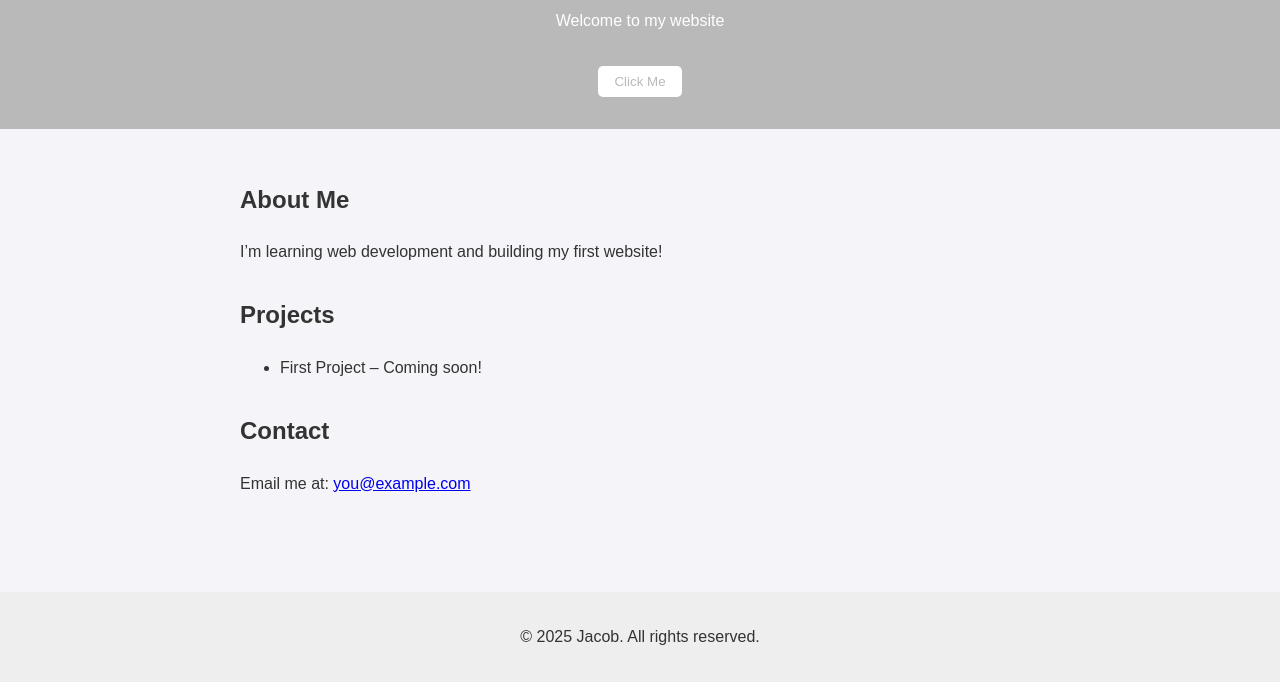
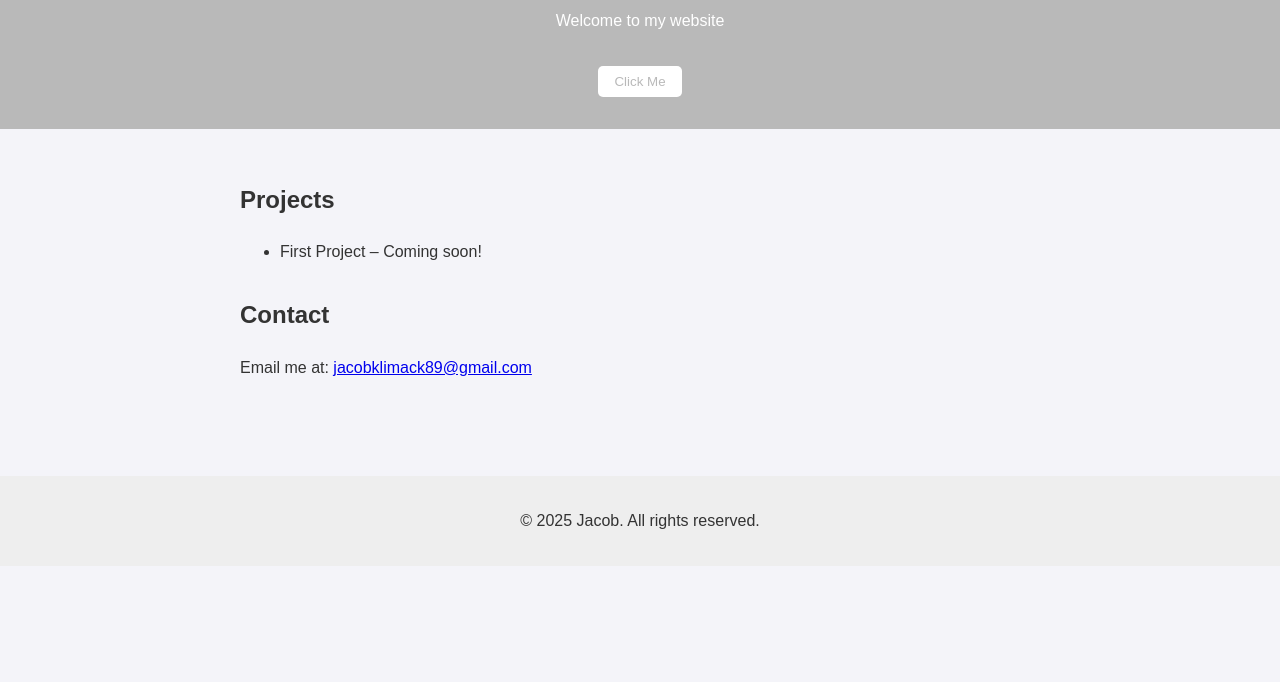
Before and after one commit to jacobkli/jacobkli.github.io, a plain HTML site: page home.html in a window 1280 px wide. Shown: the part 118-800 px from the top of the page. Drawn offline with Linux system fonts and the light colour scheme.

Commit message:
added email and removed about me

```diff
--- a/home.html
+++ b/home.html
@@ -14,11 +14,6 @@
   </header>
 
   <main>
-    <section id="about">
-      <h2>About Me</h2>
-      <p>I’m learning web development and building my first website!</p>
-    </section>
-
     <section id="projects">
       <h2>Projects</h2>
       <ul>
@@ -28,7 +23,7 @@
 
     <section id="contact">
       <h2>Contact</h2>
-      <p>Email me at: <a href="mailto:you@example.com">you@example.com</a></p>
+      <p>Email me at: <a href="mailto:jacobklimack89@gmail.com">jacobklimack89@gmail.com</a></p>
     </section>
   </main>
 
```
